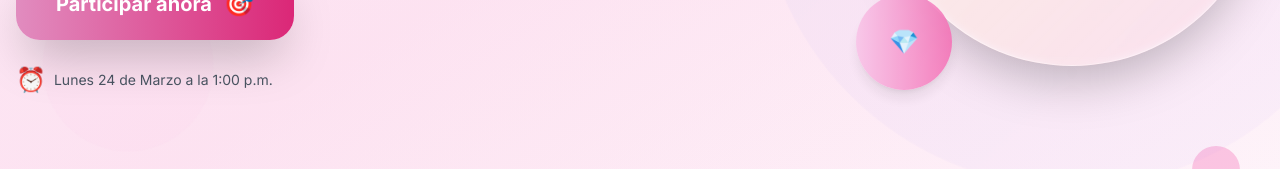
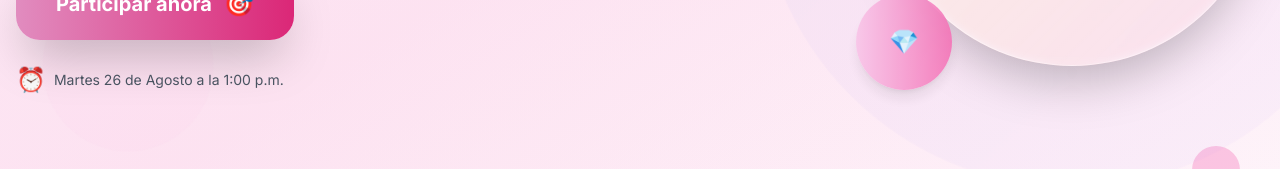
Before and after one commit to MAXILLARISProyectosYTI/apofi-landing-page, a Next.js app: page / in a window 1280 px wide. Shown: the part 526-695 px from the top of the page. Built offline with nearby package versions, Linux system fonts and the light colour scheme.

Commit message:
Update event date on landing page for "Sorteo Único" to reflect new schedule: Tuesday, August 26 at 1:00 p.m.

```diff
--- a/src/app/page.tsx
+++ b/src/app/page.tsx
@@ -233,7 +233,7 @@ export default function Home() {
                               <div className="flex items-center justify-center lg:justify-start gap-4 text-gray-600">
                   <div className="flex items-center gap-2">
                     <span className="text-primary-500 text-2xl">⏰</span>
-                    <span className="text-sm">Lunes 24 de Marzo a la 1:00 p.m.</span>
+                    <span className="text-sm">Martes 26 de Agosto a la 1:00 p.m.</span>
                   </div>
                 </div>
             </div>
@@ -591,13 +591,13 @@ export default function Home() {
 
                   {/* Contador regresivo */}
                   <div className="bg-gradient-to-r from-red-500 to-pink-600 rounded-3xl p-6 text-white text-center shadow-xl">
-                    <h4 className="text-xl font-bold mb-3">⏰ Sorteo: Lunes 24 de Marzo a la 1:00 p.m.</h4>
+                    <h4 className="text-xl font-bold mb-3">⏰ Sorteo: Martes 26 de Agosto a la 1:00 p.m.</h4>
                     <p className="text-sm mb-3">Los resultados serán publicados en nuestro Fanpage Maxillaris.</p>
-                    <div className="grid grid-cols-3 gap-2 text-center">
-                      <div className="bg-white/20 rounded-lg p-3">
-                        <div className="text-2xl font-bold">24</div>
-                        <div className="text-sm">Marzo</div>
-                      </div>
+                                          <div className="grid grid-cols-3 gap-2 text-center">
+                        <div className="bg-white/20 rounded-lg p-3">
+                          <div className="text-2xl font-bold">26</div>
+                          <div className="text-sm">Agosto</div>
+                        </div>
                       <div className="bg-white/20 rounded-lg p-3">
                         <div className="text-2xl font-bold">1:00</div>
                         <div className="text-sm">PM</div>
```
